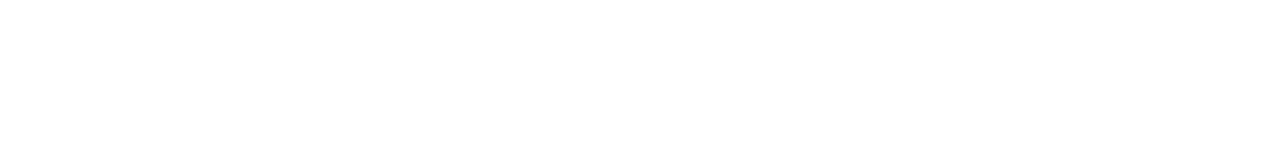
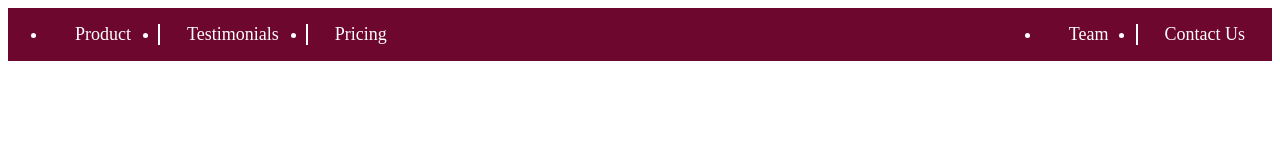
Before and after one commit to acciojob/navbar-nikhilpatel9, a website: page main.html in a window 1280 px wide. Drawn offline with Linux system fonts and the light colour scheme.

Commit message:
created a submission

```diff
--- a/main.html
+++ b/main.html
@@ -8,6 +8,17 @@
 
 <body>
 	<!-- the entire body must be written by student -->
+	<nav class="navbar">
+  <ul>
+    <li>Product</li>
+    <li>Testimonials</li>
+    <li>Pricing</li>
+  </ul>
+  <ul>
+    <li>Team</li>
+    <li>Contact Us</li>
+  </ul>
+</nav>
     <script type="text/javascript" src="./script.js">
 </script>
 
--- a/styles.css
+++ b/styles.css
@@ -1 +1,28 @@
 /*  your css code here. If applicable */
+.navbar{
+	display:flex;
+	justify-content:space-between;
+	width:100%;
+	background-color:#6e072d;
+	color:white;
+}
+.navbar li:hover {
+  background-color: #b90e4d;
+}
+.navbar ul{
+	display:flex;
+
+}
+.navbar li{
+	font-size:18px;
+	padding-inline:27px;
+	  cursor: pointer;
+
+}
+.navbar ul:first-child li:not(:last-child) {
+  border-right: 2px solid white;
+}
+
+.navbar ul:last-child li:not(:first-child) {
+  border-left: 2px solid white;
+}
```
